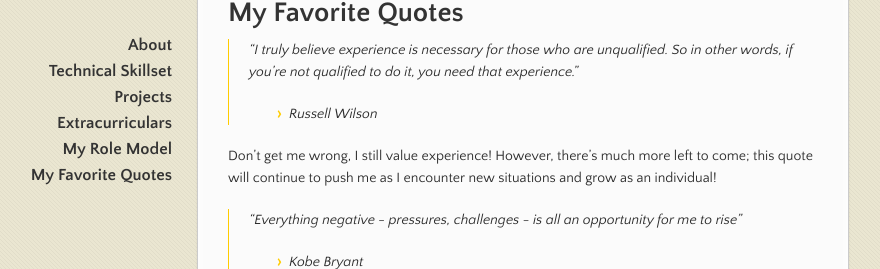
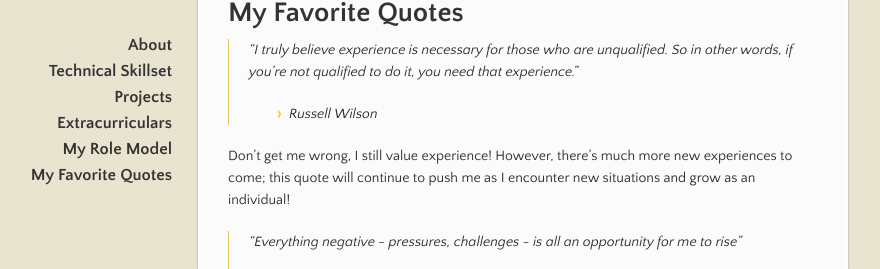
Before and after one commit to mhk150230/Michael-Kim-Bio, a Jekyll site: the page built from index.md, in a window 1280 px wide and 900 px high, scrolled down 3470 px, cut to the strip 187-456 px from the top of the window. Shown: the whole strip, without its empty margins (118-998 px from the left). Built offline with Jekyll 4.4.1, drawn with Linux system fonts in a browser that asks for light colours.

Commit message:
Update index.md

```diff
--- a/index.md
+++ b/index.md
@@ -104,7 +104,7 @@ The man is an unstoppable force in the game of basketball. If you pressure him a
 > So in other words, if you’re not qualified to do it, you need that experience."
 > - Russell Wilson
 
-Don't get me wrong, I still value experience! However, there's much more left to come; this quote will continue to push me as I encounter new situations and grow as an individual!
+Don't get me wrong, I still value experience! However, there's much more new experiences to come; this quote will continue to push me as I encounter new situations and grow as an individual!
 
 > "Everything negative - pressures, challenges - is all an opportunity for me to rise"
 > - Kobe Bryant
```
